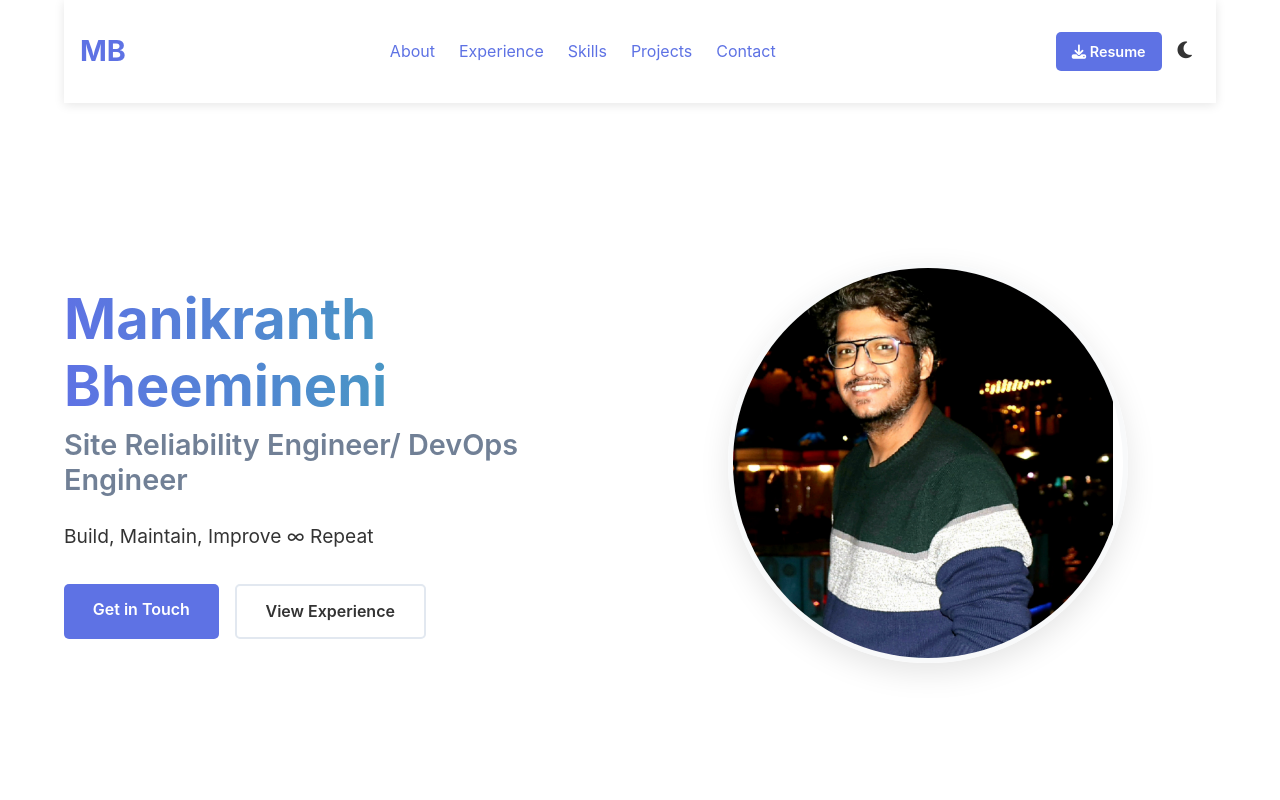
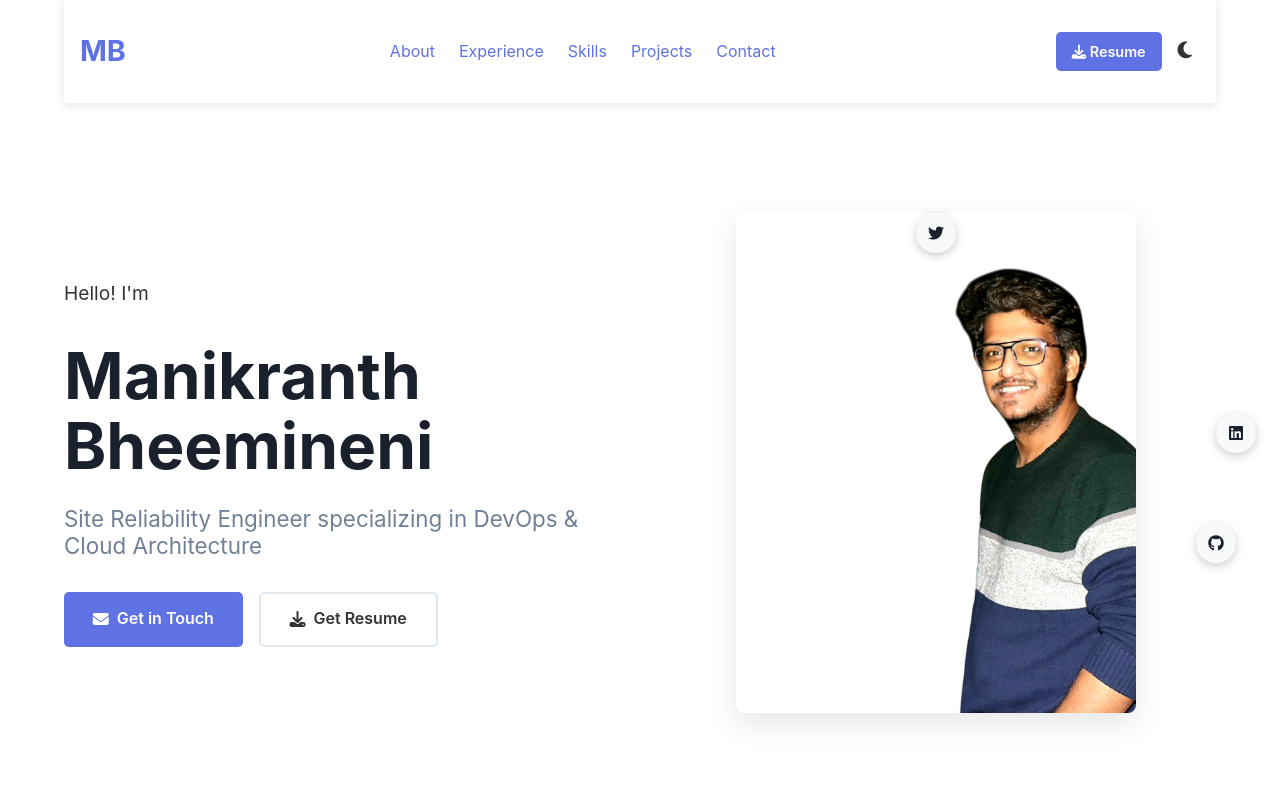
Before and after one commit to Manikranth/Manikranth.github.io, a plain HTML site: page index.html in a window 1280 px wide. Shown: the top 800 px of the page. Drawn offline with Linux system fonts and the light colour scheme.

Commit message:
Update hero section to match reference style with 'Hello I'm' and rectangular profile image

```diff
--- a/css/styles.css
+++ b/css/styles.css
@@ -134,7 +134,7 @@ h1, h2, h3, h4, h5, h6 {
     color: var(--primary-color);
 }
 
-/* Hero Section */
+/* Hero Section - Updated to match reference */
 .hero {
     display: flex;
     align-items: center;
@@ -145,21 +145,27 @@ h1, h2, h3, h4, h5, h6 {
 
 .hero__content {
     flex: 1;
+    padding-right: 2rem;
+}
+
+.hero__intro {
+    font-size: 2rem;
+    font-weight: 400;
+    margin-bottom: 0;
+    color: var(--text-color);
 }
 
 .hero__content h1 {
-    font-size: 3.5rem;
-    margin-bottom: 0.5rem;
-    background: linear-gradient(90deg, var(--primary-color), #38b2ac);
-    -webkit-background-clip: text;
-    background-clip: text;
-    color: transparent;
+    font-size: 4rem;
+    line-height: 1.1;
+    margin-bottom: 1.5rem;
+    color: var(--text-color-dark);
 }
 
 .hero__content h2 {
-    font-size: 1.8rem;
-    font-weight: 600;
-    margin-bottom: 1.5rem;
+    font-size: 1.4rem;
+    font-weight: 400;
+    margin-bottom: 2rem;
     color: var(--text-color-light);
 }
 
@@ -173,48 +179,88 @@ h1, h2, h3, h4, h5, h6 {
     flex: 1;
     display: flex;
     justify-content: center;
+    position: relative;
 }
 
+/* Updated profile image to rectangular style */
 .profile-image {
     width: 400px;
-    height: 400px;
+    height: 500px;
     overflow: hidden;
-    border-radius: 50%;
-    display: flex;
-    align-items: center;
-    justify-content: center;
+    border-radius: 8px;
+    position: relative;
     box-shadow: 0 10px 30px var(--shadow-color);
-    border: 5px solid var(--background-color-alt);
 }
 
 .profile-image img {
-    width: 130%;
-    height: 130%;
+    width: 100%;
+    height: 100%;
     object-fit: cover;
-    object-position: 55% center;
-    margin-left: -5%;
+    object-position: center;
 }
 
-.profile-placeholder {
-    width: 500px;
-    height: 500px;
+/* Social circles around the profile image */
+.social-circle {
+    position: absolute;
+    width: 40px;
+    height: 40px;
     background-color: var(--background-color-alt);
     border-radius: 50%;
     display: flex;
     align-items: center;
     justify-content: center;
-    box-shadow: 0 10px 30px var(--shadow-color);
+    color: var(--text-color-dark);
+    box-shadow: 0 3px 10px rgba(0, 0, 0, 0.2);
+    z-index: 1;
+    transition: transform 0.3s ease, background-color 0.3s ease;
 }
 
-.profile-placeholder i {
-    font-size: 8rem;
-    color: var(--primary-color);
+.social-circle a {
+    width: 100%;
+    height: 100%;
+    display: flex;
+    align-items: center;
+    justify-content: center;
+    color: var(--text-color-dark);
+}
+
+.social-circle:hover {
+    transform: scale(1.1);
+    background-color: var(--primary-color);
+}
+
+.social-circle:hover a {
+    color: white;
+}
+
+.social-circle:nth-child(1) {
+    top: 20%;
+    right: -20px;
+}
+
+.social-circle:nth-child(2) {
+    top: 40%;
+    right: -40px;
+}
+
+.social-circle:nth-child(3) {
+    bottom: 30%;
+    right: -20px;
 }
 
 .hero__cta {
     display: flex;
     gap: 1rem;
     margin-top: 2rem;
+}
+
+.hero__cta .btn {
+    display: inline-flex;
+    align-items: center;
+}
+
+.hero__cta .btn i {
+    margin-right: 0.5rem;
 }
 
 /* Buttons */
@@ -714,7 +760,7 @@ section {
     margin-right: 1rem;
 }
 
-/* Responsive Styles */
+/* Responsive adjustments for hero */
 @media (max-width: 992px) {
     .hero {
         flex-direction: column;
@@ -724,6 +770,7 @@ section {
 
     .hero__content {
         margin-bottom: 3rem;
+        padding-right: 0;
     }
 
     .hero__content p {
@@ -732,6 +779,18 @@ section {
 
     .hero__cta {
         justify-content: center;
+    }
+
+    .hero__intro, .hero__content h1 {
+        text-align: center;
+    }
+
+    .hero__content h1 {
+        font-size: 3.5rem;
+    }
+
+    .social-circle {
+        display: none;
     }
 
     .contact__content {
@@ -747,11 +806,6 @@ section {
         width: auto;
         text-align: left;
     }
-
-    .profile-image {
-        width: 450px;
-        height: 450px;
-    }
 }
 
 @media (max-width: 768px) {
@@ -760,7 +814,7 @@ section {
     }
 
     .hero__content h1 {
-        font-size: 2.5rem;
+        font-size: 3rem;
     }
 
     .hero__content h2 {
@@ -772,7 +826,7 @@ section {
     }
 
     .profile-image {
-        width: 400px;
+        width: 300px;
         height: 400px;
     }
 
@@ -791,8 +845,12 @@ section {
 }
 
 @media (max-width: 576px) {
+    .hero__content h1 {
+        font-size: 2.5rem;
+    }
+
     .profile-image {
-        width: 350px;
+        width: 250px;
         height: 350px;
     }
 
--- a/index.html
+++ b/index.html
@@ -39,17 +39,26 @@
 
         <section class="hero">
             <div class="hero__content">
-                <h1>Manikranth Bheemineni</h1>
-                <h2>Site Reliability Engineer/ DevOps Engineer</h2>
-                <p>Build, Maintain, Improve ∞ Repeat</p>
+                <p class="hero__intro">Hello! I'm</p>
+                <h1>Manikranth<br>Bheemineni</h1>
+                <h2>Site Reliability Engineer specializing in DevOps & Cloud Architecture</h2>
                 <div class="hero__cta">
-                    <a href="#contact" class="btn btn-primary">Get in Touch</a>
-                    <a href="#experience" class="btn btn-secondary">View Experience</a>
+                    <a href="#contact" class="btn btn-primary"><i class="fas fa-envelope"></i> Get in Touch</a>
+                    <a href="assets/Manikranth-Bheemineni-Resume.pdf" class="btn btn-secondary" download><i class="fas fa-download"></i> Get Resume</a>
                 </div>
             </div>
             <div class="hero__image">
                 <div class="profile-image">
-                    <img src="assets/profile.jpeg" alt="Manikranth Bheemineni" />
+                    <img src="assets/42profile-Photoroom.png" alt="Manikranth Bheemineni" />
+                </div>
+                <div class="social-circle">
+                    <a href="https://linkedin.com/in/manikranth-bheemineni-49aa6292" target="_blank"><i class="fab fa-linkedin"></i></a>
+                </div>
+                <div class="social-circle">
+                    <a href="https://github.com/Manikranth" target="_blank"><i class="fab fa-github"></i></a>
+                </div>
+                <div class="social-circle">
+                    <a href="https://x.com/ManikranthB" target="_blank"><i class="fab fa-twitter"></i></a>
                 </div>
             </div>
         </section>
```
Also changed, not shown: assets/42profile-Photoroom.png (added).
